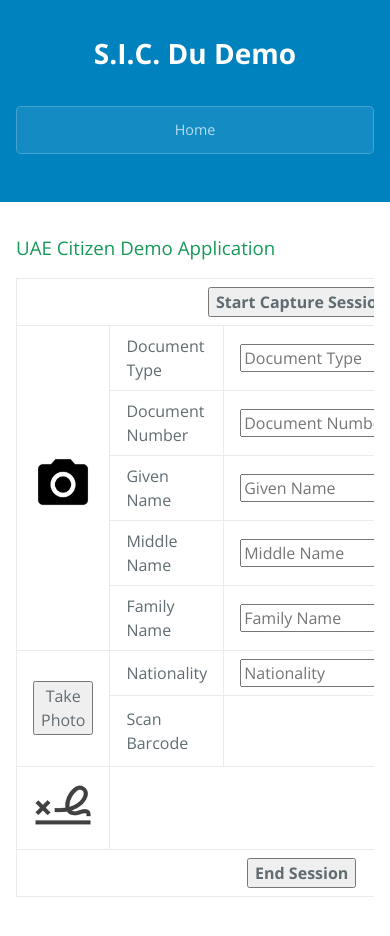
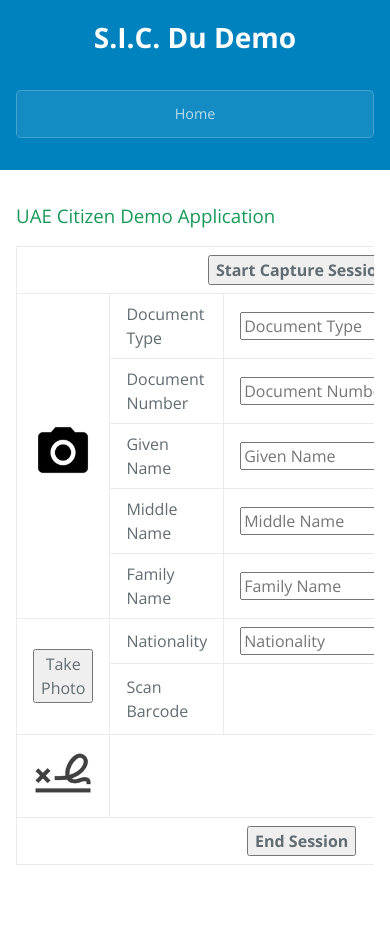
Before and after one commit to acmethunder/sic-demo, a plain HTML site: page uae-du-demo.html in a window 390 px wide. Drawn offline with nearby package versions, Linux system fonts and the light colour scheme.

Commit message:
Page header styling

```diff
--- a/stylesheets/stylesheet.css
+++ b/stylesheets/stylesheet.css
@@ -55,9 +55,7 @@ a {
 
 .page-header {
   color: #fff;
-  text-align: center;
-  /*background-color: #159957;
-  background-image: linear-gradient(120deg, #155799, #159957);*/ }
+  text-align: center; }
 
 @media screen and (min-width: 64em) {
   .page-header {
@@ -65,11 +63,11 @@ a {
 
 @media screen and (min-width: 42em) and (max-width: 64em) {
   .page-header {
-    padding: 3rem 4rem; } }
+    padding: 1rem 1rem; } }
 
 @media screen and (max-width: 42em) {
   .page-header {
-    padding: 2rem 1rem; } }
+    padding: 1rem 1rem; } }
 
 .project-name {
   margin-top: 0;
```
